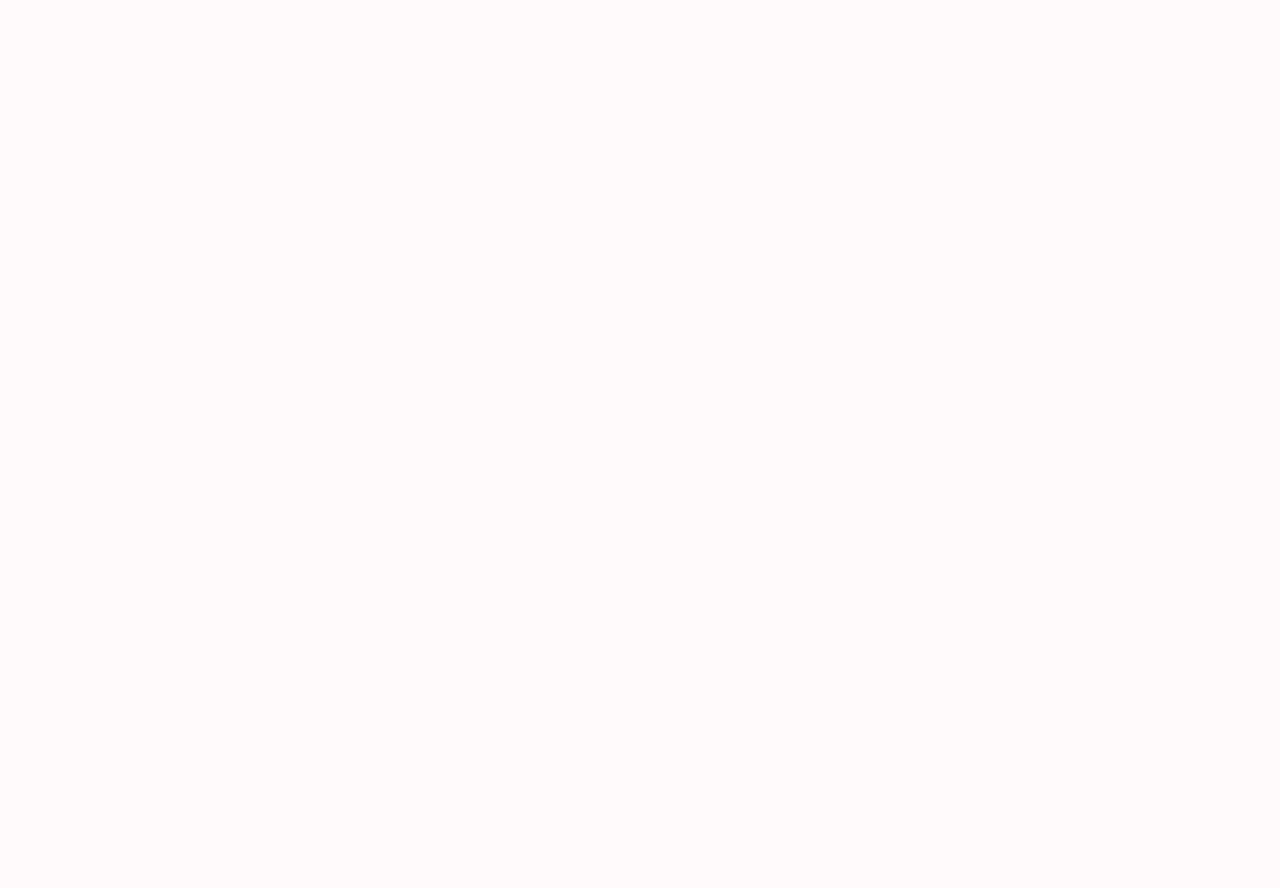
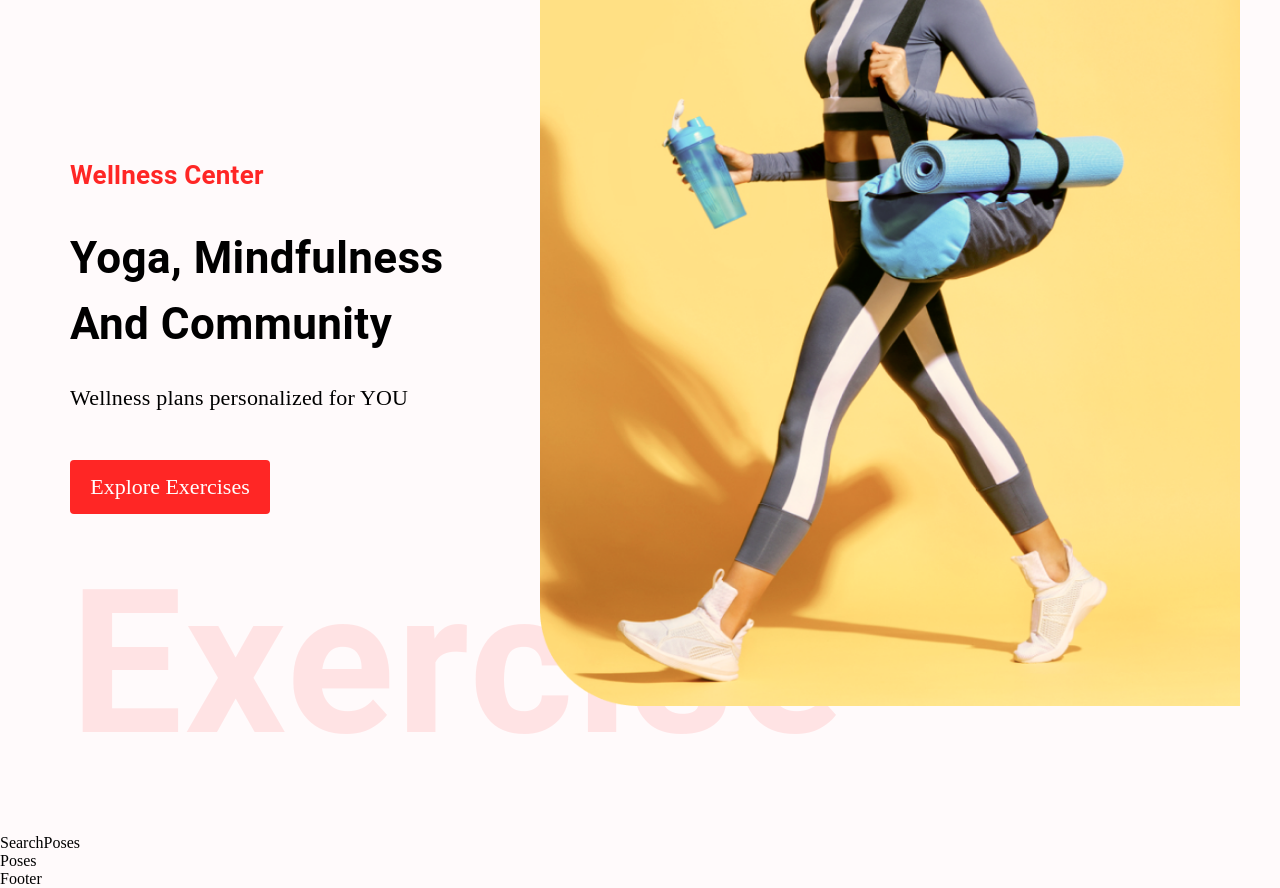
Before and after one commit to jkol7/lotus-io, a React (Create React App) app: page / in a window 1280 px wide. Shown: the part 160-1048 px from the top of the page. Before the commit the page ends 800 px from the top, so only its background shows below. Built offline with nearby package versions, Linux system fonts and the light colour scheme.

Commit message:
Main page hero complete but needs update

```diff
--- a/src/components/Footer.js
+++ b/src/components/Footer.js
@@ -2,7 +2,7 @@
 
 function Footer() {
   return (
-    <div>Footer test</div>
+    <div>Footer</div>
   )
 }
 
--- /dev/null
+++ b/src/components/HeroBanner.js
@@ -0,0 +1,26 @@
+import React from 'react'
+import { Box, Stack, Typography } from '@mui/material';
+
+import HeroBannerImage from '../assets/images/banner.png';
+
+const HeroBanner = () => (
+    <Box sx={{ mt: { lg: '212px', xs: '70px' }, ml: { sm: '50px' } }} position="relative" p="20px">
+    <Typography color="#FF2625" fontWeight="600" fontSize="26px">Wellness Center</Typography>
+    <Typography fontWeight={700} sx={{ fontSize: { lg: '44px', xs: '40px' } }} mb="23px" mt="30px">
+      Yoga, Mindfulness <br />
+      And Community
+    </Typography>
+    <Typography fontSize="22px" fontFamily="Alegreya" lineHeight="35px">
+      Wellness plans personalized for YOU
+    </Typography>
+    <Stack>
+      <a href="#exercises" style={{ marginTop: '45px', textDecoration: 'none', width: '200px', textAlign: 'center', background: '#FF2625', padding: '14px', fontSize: '22px', textTransform: 'none', color: 'white', borderRadius: '4px' }}>Explore Exercises</a>
+    </Stack>
+    <Typography fontWeight={600} color="#FF2625" sx={{ opacity: '0.1', display: { lg: 'block', xs: 'none' }, fontSize: '200px' }}>
+      Exercise
+    </Typography>
+    <img src={HeroBannerImage} alt="hero-banner" className="hero-banner-img" />
+  </Box>
+);
+
+export default HeroBanner
--- /dev/null
+++ b/src/components/Poses.js
@@ -0,0 +1,9 @@
+import React from 'react'
+
+function Poses() {
+  return (
+    <div>Poses</div>
+  )
+}
+
+export default Poses
--- /dev/null
+++ b/src/components/SearchPoses.js
@@ -0,0 +1,9 @@
+import React from 'react'
+
+function SearchPoses() {
+  return (
+    <div>SearchPoses</div>
+  )
+}
+
+export default SearchPoses
--- a/src/pages/Home.js
+++ b/src/pages/Home.js
@@ -1,9 +1,21 @@
 import React, { useState } from 'react';
 import { Box } from '@mui/material';
 
+import Poses from '../components/Poses';
+import SearchPoses from '../components/SearchPoses';
+import HeroBanner from '../components/HeroBanner';
+
 function Home() {
+
+  const [poses, setPoses] = useState([]);
+  const [bodyPart, setBodyPart] = useState('all');
+
   return (
-    <div>Home</div>
+    <Box>
+    <HeroBanner />
+    <SearchPoses setPoses={setPoses} bodyPart={bodyPart} setBodyPart={setBodyPart} />
+    <Poses setPoses={setPoses} poses={poses} bodyPart={bodyPart} />
+   </Box>
   )
 }
 
```
